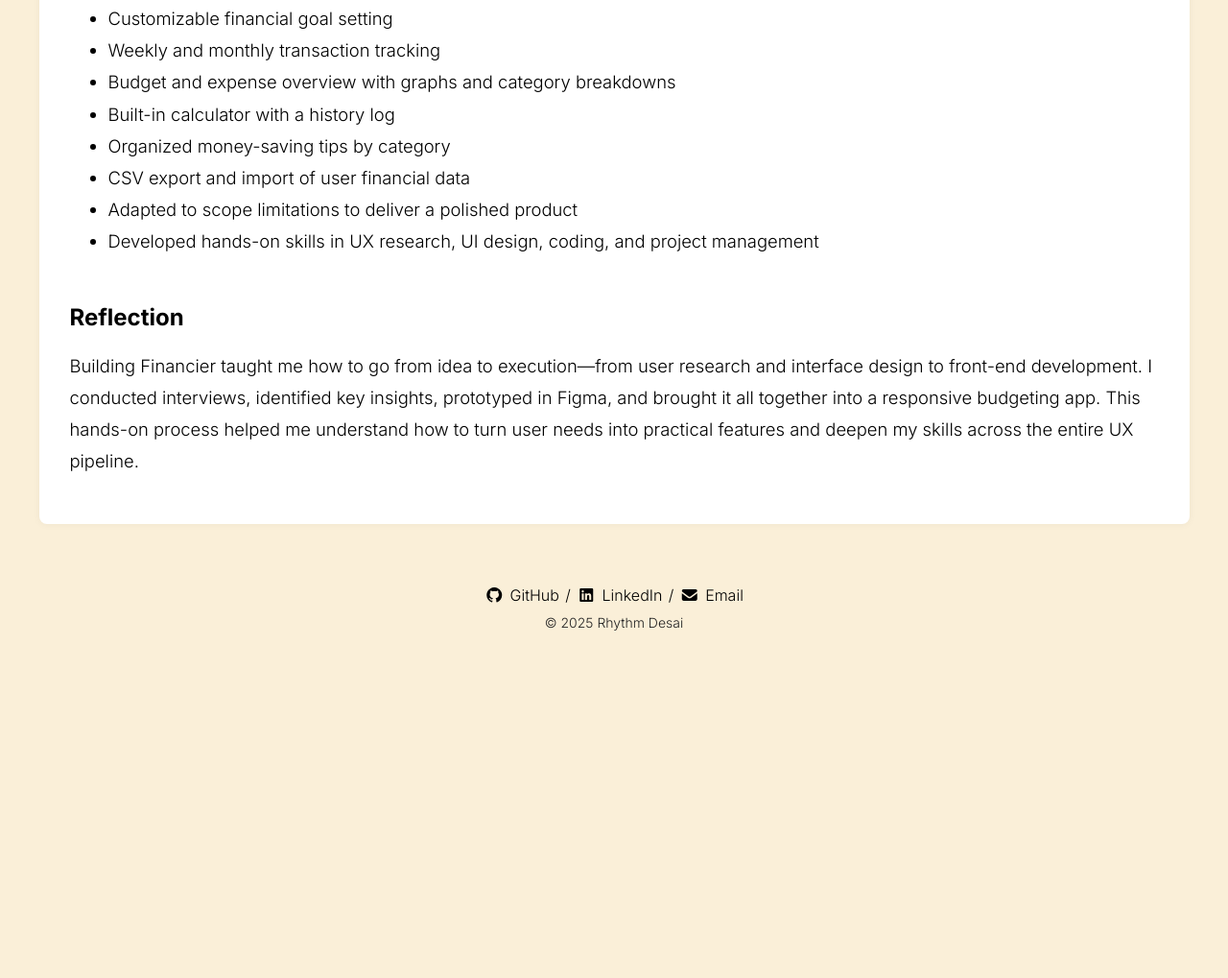
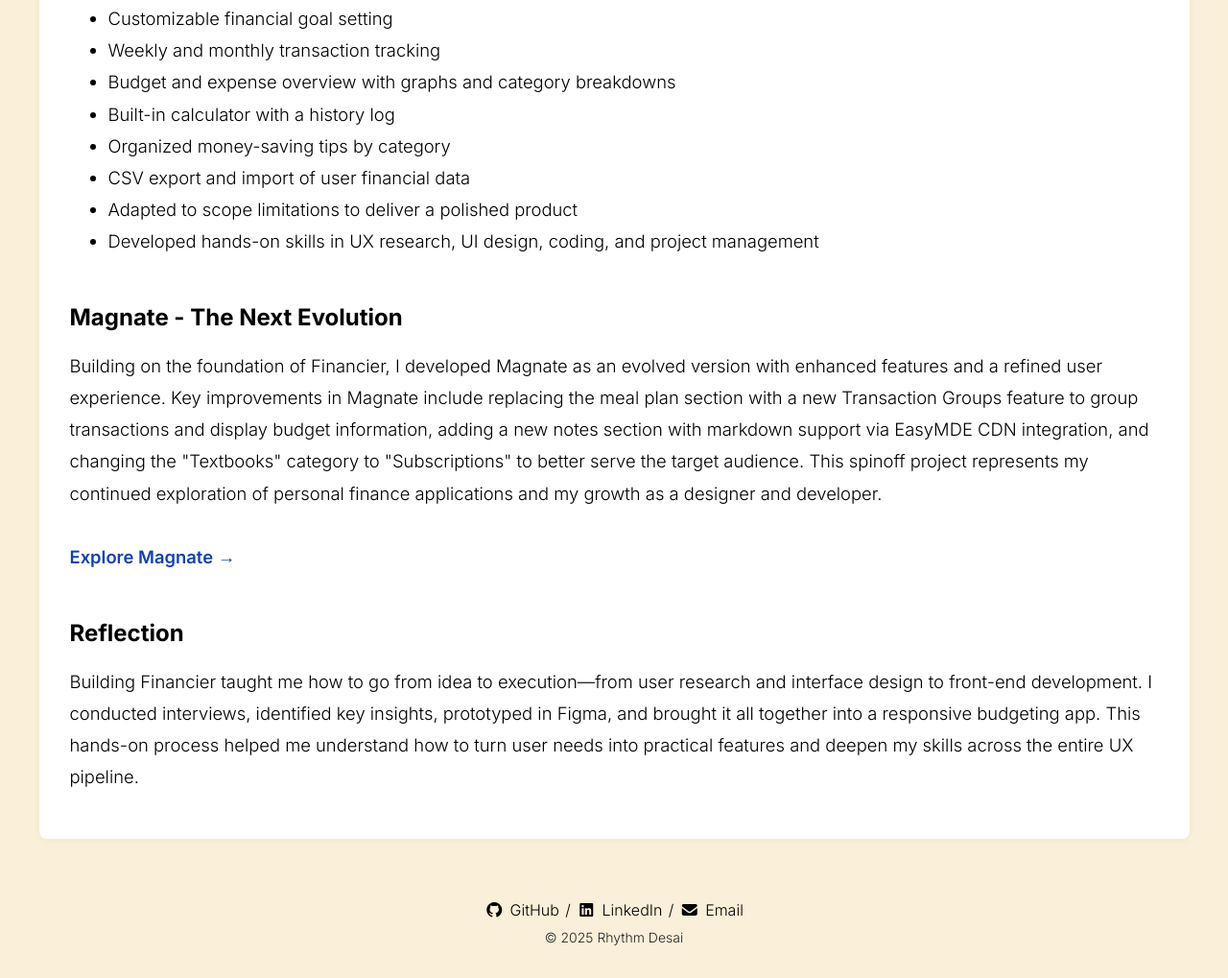
Before and after one commit to RhythmD22/Portfolio, a plain HTML site: page Financier.html in a window 1280 px wide. Shown: the part 7958-8977 px from the top of the page at 96% size. Before the commit the page ends 8649 px from the top, so only its background shows below. Drawn offline with Linux system fonts and the light colour scheme; some packages are replaced by stand-ins of ours; a script that the page names is missing.

Commit message:
Add Magnate project

```diff
--- a/Financier.html
+++ b/Financier.html
@@ -268,6 +268,19 @@
         </ul>
       </div>
       <div style="margin-top: 3rem;">
+        <h2 style="font-size: 1.5rem; font-weight: 700;">Magnate - The Next Evolution</h2>
+        <p style="font-size: 1.15rem; line-height: 1.8;">
+          Building on the foundation of Financier, I developed Magnate as an evolved version with enhanced features and a refined user experience.
+          Key improvements in Magnate include replacing the meal plan section with a new Transaction Groups feature to group transactions and display budget information,
+          adding a new notes section with markdown support via EasyMDE CDN integration, and changing the "Textbooks" category to "Subscriptions" to better serve the target audience.
+          This spinoff project represents my continued exploration of personal finance applications and my growth as a designer and developer.
+          <br><br>
+          <a href="https://rhythmd22.github.io/Magnate/" target="_blank" style="color: #1143b0; text-decoration: none; font-weight: 600;" onmouseover="this.style.color='#518be5'" onmouseout="this.style.color='#1143b0'" ontouchstart="this.style.color='#518be5'" ontouchend="this.style.color='#1143b0'">
+            Explore Magnate →
+          </a>
+        </p>
+      </div>
+      <div style="margin-top: 3rem;">
         <h2 style="font-size: 1.5rem; font-weight: 700;">Reflection</h2>
         <p style="font-size: 1.15rem; line-height: 1.8;">
           Building Financier taught me how to go from idea to execution—from user research and interface design to
```
